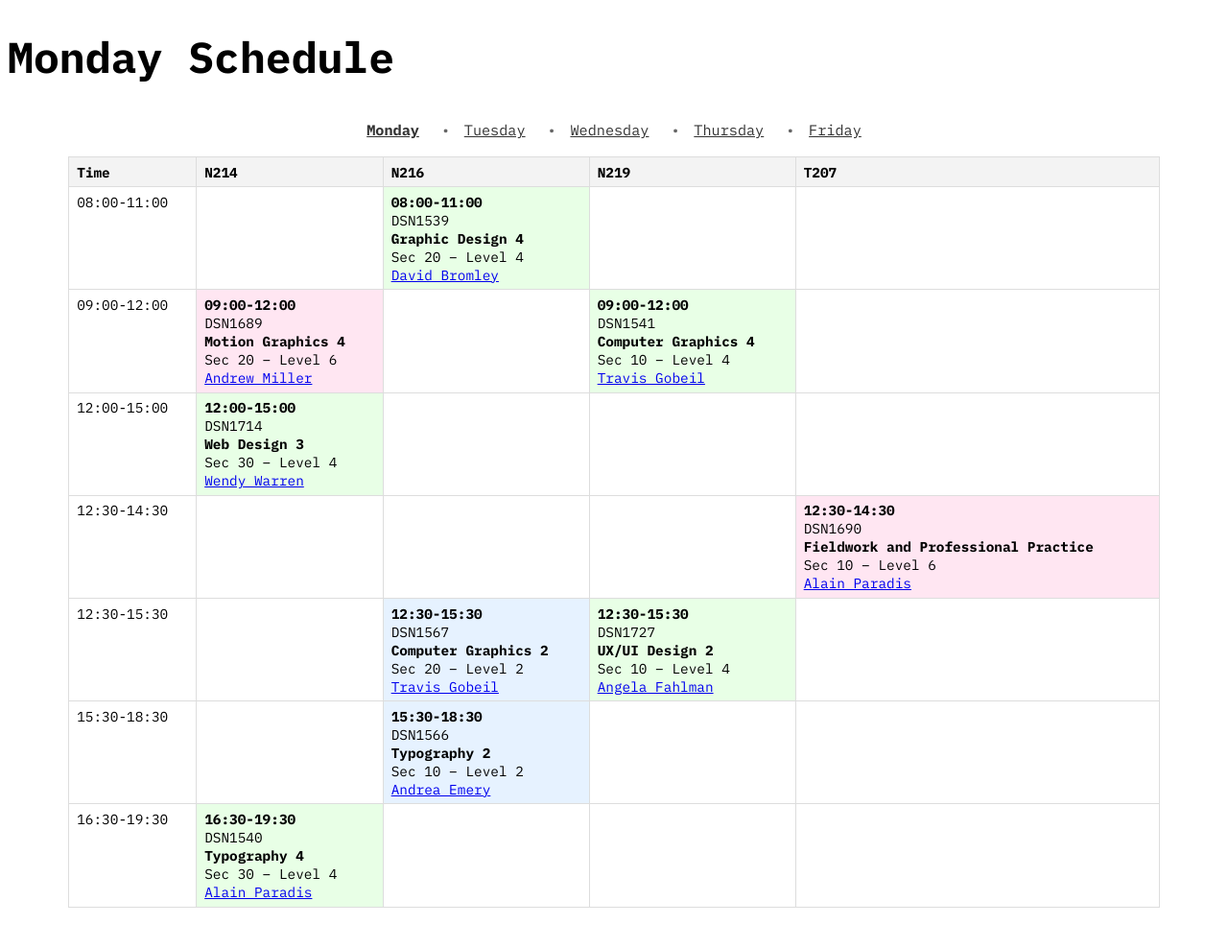
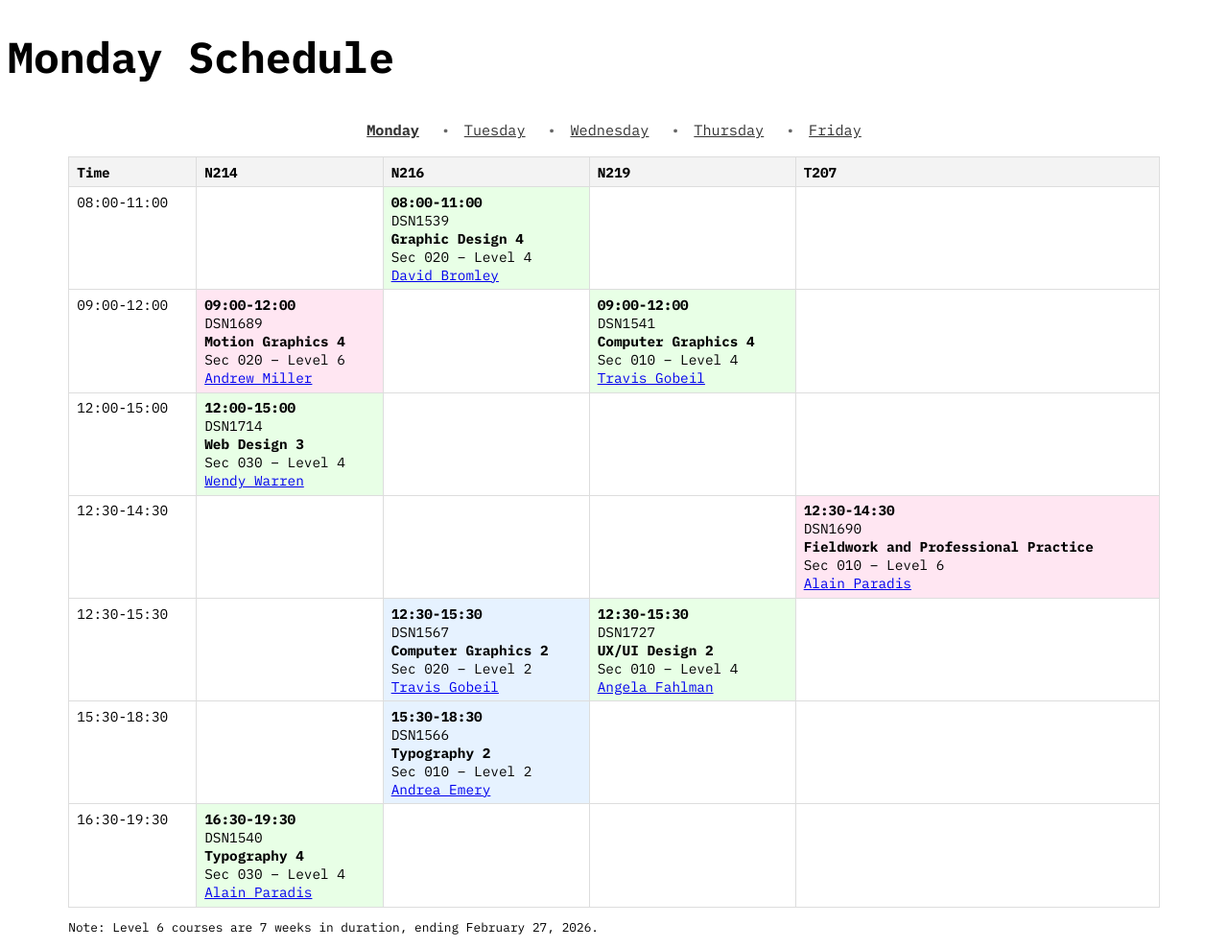
Before and after one commit to AlainParadis/ad, a Jekyll site: the page built from schedule/index.md, in a window 1280 px wide. Shown: the whole page at 96% size. Built offline with Jekyll 4.4.1, drawn with Linux system fonts in a browser that asks for light colours; before the commit the page ends 958 px from its top, so only the background shows below that.

Commit message:
update 26W schedule

```diff
--- a/_config.yml
+++ b/_config.yml
@@ -3,7 +3,7 @@
 email: paradia@algonquincollege.ca
 description:
 baseurl: ""
-url: "https://alainparadis.github.io/ad/"
+url: ""
 twitter_username: "@algonquindesign"
 github_username:  "@algonquindesign"
 
--- a/_data/schedule-26w.csv
+++ b/_data/schedule-26w.csv
@@ -1,41 +1,41 @@
 Code,Courses,Section,Level,Day,Time,Room,Instructor,Email
-DSN1540,Typography 4,10,4,Thursday,11:00-14:00,N214,Alain Paradis,paradia@algonquincollege.com
-DSN1540,Typography 4,20,4,Friday,12:00-15:00,N214,Alain Paradis,paradia@algonquincollege.com
-DSN1540,Typography 4,30,4,Monday,16:30-19:30,N214,Alain Paradis,paradia@algonquincollege.com
-DSN1690,Fieldwork and Professional Practice,10,6,Monday,12:30-14:30,T207,Alain Paradis,paradia@algonquincollege.com
-DSN1729,UX/UI Design 4,10,6,Wednesday,18:00-21:00,N214,Alyster Mahoney,paradia@algonquincollege.com
-DSN1729,UX/UI Design 4,20,6,Thursday,18:00-21:00,N214,Alyster Mahoney,paradia@algonquincollege.com
-DSN1566,Typography 2,10,2,Monday,15:30-18:30,N216,Andrea Emery,emerya@algonquincollege.com
-DSN1698,Concept Sketching 2,10,2,Friday,12:00-14:00,N103,Andrea Emery,emerya@algonquincollege.com
-DSN1565,Graphic Design 2,20,2,Tuesday,11:00-14:00,N214,Andrea Emery,emerya@algonquincollege.com
-DSN1566,Typography 2,20,2,Tuesday,16:00-19:00,N216,Andrea Emery,emerya@algonquincollege.com
-DSN1698,Concept Sketching 2,20,2,Thursday,08:00-10:00,N103,Andrea Emery,emerya@algonquincollege.com
-DSN1669,Motion Graphics 2,10,4,Tuesday,13:00-16:00,N216,Andrew Miller,millera1@algonquincollege.com
-DSN1669,Motion Graphics 2,20,4,Thursday,09:00-12:00,N216,Andrew Miller,millera1@algonquincollege.com
-DSN1669,Motion Graphics 2,30,4,Tuesday,09:00-12:00,N216,Andrew Miller,millera1@algonquincollege.com
-DSN1689,Motion Graphics 4,10,6,Wednesday,11:00-14:00,N214,Andrew Miller,millera1@algonquincollege.com
-DSN1689,Motion Graphics 4,20,6,Monday,09:00-12:00,N214,Andrew Miller,millera1@algonquincollege.com
-DSN1727,UX/UI Design 2,10,4,Monday,12:30-15:30,N219,Angela Fahlman,fahlmaa@algonquincollege.com
-DSN1727,UX/UI Design 2,20,4,Friday,08:00-11:00,N219,Angela Fahlman,fahlmaa@algonquincollege.com
-DSN1541,Computer Graphics 4,30,4,Thursday,08:30-11:30,N219,Angela Fahlman,fahlmaa@algonquincollege.com
-DSN1727,UX/UI Design 2,30,4,Friday,12:00-15:00,N219,Angela Fahlman,fahlmaa@algonquincollege.com
-DSN1685,Computer Graphics 6,10,6,Tuesday,18:00-21:00,N214,Anish Parmar,parmara@algonquincollege.com
-DSN1685,Computer Graphics 6,20,6,Wednesday,18:00-21:00,N216,Anish Parmar,parmara@algonquincollege.com
-DSN1565,Graphic Design 2,10,2,Friday,08:00-11:00,N216,David Bromley,bromled@algonquincollege.com
-DSN1539,Graphic Design 4,10,4,Friday,12:00-15:00,N216,David Bromley,bromled@algonquincollege.com
-DSN1539,Graphic Design 4,20,4,Monday,08:00-11:00,N216,David Bromley,bromled@algonquincollege.com
-DSN1539,Graphic Design 4,30,4,Thursday,12:00-15:00,N216,David Bromley,bromled@algonquincollege.com
-DSN1684,Graphic Design 6,10,6,Thursday,15:00-18:00,N216,Jamie McLennan,mclennj@algonquincollege.com
-DSN1684,Graphic Design 6,20,6,Wednesday,14:00-17:00,N214,Jamie McLennan,mclennj@algonquincollege.com
+DSN1540,Typography 4,010,4,Thursday,11:00-14:00,N214,Alain Paradis,paradia@algonquincollege.com
+DSN1540,Typography 4,020,4,Friday,12:00-15:00,N214,Alain Paradis,paradia@algonquincollege.com
+DSN1540,Typography 4,030,4,Monday,16:30-19:30,N214,Alain Paradis,paradia@algonquincollege.com
+DSN1690,Fieldwork and Professional Practice,010,6,Monday,12:30-14:30,T207,Alain Paradis,paradia@algonquincollege.com
+DSN1729,UX/UI Design 4,010,6,Wednesday,18:00-21:00,N214,Alyster Mahoney,paradia@algonquincollege.com
+DSN1729,UX/UI Design 4,020,6,Thursday,18:00-21:00,N214,Alyster Mahoney,paradia@algonquincollege.com
+DSN1566,Typography 2,010,2,Monday,15:30-18:30,N216,Andrea Emery,emerya@algonquincollege.com
+DSN1698,Concept Sketching 2,010,2,Friday,12:00-14:00,N103,Andrea Emery,emerya@algonquincollege.com
+DSN1565,Graphic Design 2,020,2,Tuesday,11:00-14:00,N214,Andrea Emery,emerya@algonquincollege.com
+DSN1566,Typography 2,020,2,Tuesday,16:00-19:00,N216,Andrea Emery,emerya@algonquincollege.com
+DSN1698,Concept Sketching 2,020,2,Thursday,08:00-10:00,N103,Andrea Emery,emerya@algonquincollege.com
+DSN1669,Motion Graphics 2,010,4,Tuesday,13:00-16:00,N216,Andrew Miller,millera1@algonquincollege.com
+DSN1669,Motion Graphics 2,020,4,Thursday,09:00-12:00,N216,Andrew Miller,millera1@algonquincollege.com
+DSN1669,Motion Graphics 2,030,4,Tuesday,09:00-12:00,N216,Andrew Miller,millera1@algonquincollege.com
+DSN1689,Motion Graphics 4,010,6,Wednesday,11:00-14:00,N214,Andrew Miller,millera1@algonquincollege.com
+DSN1689,Motion Graphics 4,020,6,Monday,09:00-12:00,N214,Andrew Miller,millera1@algonquincollege.com
+DSN1727,UX/UI Design 2,010,4,Monday,12:30-15:30,N219,Angela Fahlman,fahlmaa@algonquincollege.com
+DSN1727,UX/UI Design 2,020,4,Friday,08:00-11:00,N219,Angela Fahlman,fahlmaa@algonquincollege.com
+DSN1541,Computer Graphics 4,030,4,Thursday,08:30-11:30,N219,Angela Fahlman,fahlmaa@algonquincollege.com
+DSN1727,UX/UI Design 2,030,4,Friday,12:00-15:00,N219,Angela Fahlman,fahlmaa@algonquincollege.com
+DSN1685,Computer Graphics 6,010,6,Tuesday,18:00-21:00,N214,Anish Parmar,parmara@algonquincollege.com
+DSN1685,Computer Graphics 6,020,6,Wednesday,18:00-21:00,N216,Anish Parmar,parmara@algonquincollege.com
+DSN1565,Graphic Design 2,010,2,Friday,08:00-11:00,N216,David Bromley,bromled@algonquincollege.com
+DSN1539,Graphic Design 4,010,4,Friday,12:00-15:00,N216,David Bromley,bromled@algonquincollege.com
+DSN1539,Graphic Design 4,020,4,Monday,08:00-11:00,N216,David Bromley,bromled@algonquincollege.com
+DSN1539,Graphic Design 4,030,4,Thursday,12:00-15:00,N216,David Bromley,bromled@algonquincollege.com
+DSN1684,Graphic Design 6,010,6,Thursday,15:00-18:00,N216,Jamie McLennan,mclennj@algonquincollege.com
+DSN1684,Graphic Design 6,020,6,Wednesday,14:00-17:00,N214,Jamie McLennan,mclennj@algonquincollege.com
 ENL1950A,Communications for Graphic Design,300,2,Wednesday,09:00-11:00,B182,Kate Corsten,corstek@algonquincollege.com
 ENL1950A,Communications for Graphic Design,310,2,Thursday,12:00-14:00,A2007,Kate Corsten,corstek@algonquincollege.com
 DSN1731,Innovative Strategies,350,6,ASYNC,ASYNC,ASYNC,Michael Ball,
-DSN1567,Computer Graphics 2,10,2,Wednesday,12:30-15:30,N216,Travis Gobeil,gobeilt@algonquincollege.com
-DSN1567,Computer Graphics 2,20,2,Monday,12:30-15:30,N216,Travis Gobeil,gobeilt@algonquincollege.com
-DSN1541,Computer Graphics 4,10,4,Monday,09:00-12:00,N219,Travis Gobeil,gobeilt@algonquincollege.com
-DSN1541,Computer Graphics 4,20,4,Wednesday,09:00-12:00,N219,Travis Gobeil,gobeilt@algonquincollege.com
-DSN1712,Web Design 1,10,2,Thursday,08:00-11:00,N214,Wendy Warren,warrenw@algonquincollege.com
-DSN1712,Web Design 1,20,2,Friday,08:00-11:00,N214,Wendy Warren,warrenw@algonquincollege.com
-DSN1714,Web Design 3,10,4,Wednesday,08:00-11:00,N214,Wendy Warren,warrenw@algonquincollege.com
-DSN1714,Web Design 3,20,4,Tuesday,08:00-11:00,N214,Wendy Warren,warrenw@algonquincollege.com
-DSN1714,Web Design 3,30,4,Monday,12:00-15:00,N214,Wendy Warren,warrenw@algonquincollege.com
+DSN1567,Computer Graphics 2,010,2,Wednesday,12:30-15:30,N216,Travis Gobeil,gobeilt@algonquincollege.com
+DSN1567,Computer Graphics 2,020,2,Monday,12:30-15:30,N216,Travis Gobeil,gobeilt@algonquincollege.com
+DSN1541,Computer Graphics 4,010,4,Monday,09:00-12:00,N219,Travis Gobeil,gobeilt@algonquincollege.com
+DSN1541,Computer Graphics 4,020,4,Wednesday,09:00-12:00,N219,Travis Gobeil,gobeilt@algonquincollege.com
+DSN1712,Web Design 1,010,2,Thursday,08:00-11:00,N214,Wendy Warren,warrenw@algonquincollege.com
+DSN1712,Web Design 1,020,2,Friday,08:00-11:00,N214,Wendy Warren,warrenw@algonquincollege.com
+DSN1714,Web Design 3,010,4,Wednesday,08:00-11:00,N214,Wendy Warren,warrenw@algonquincollege.com
+DSN1714,Web Design 3,020,4,Tuesday,08:00-11:00,N214,Wendy Warren,warrenw@algonquincollege.com
+DSN1714,Web Design 3,030,4,Monday,12:00-15:00,N214,Wendy Warren,warrenw@algonquincollege.com
--- a/_includes/schedule-nav.html
+++ b/_includes/schedule-nav.html
@@ -8,25 +8,25 @@
     </li>
     <li>
       <a
-        href="{{ '/tuesday/' | relative_url }}"
+        href="{{ '/schedule/tuesday/' | relative_url }}"
         class="{% if page.day == 'Tuesday' %}is-current-day{% endif %}"
       >Tuesday</a>
     </li>
     <li>
       <a
-        href="{{ '/wednesday/' | relative_url }}"
+        href="{{ '/schedule/wednesday/' | relative_url }}"
         class="{% if page.day == 'Wednesday' %}is-current-day{% endif %}"
       >Wednesday</a>
     </li>
     <li>
       <a
-        href="{{ '/thursday/' | relative_url }}"
+        href="{{ '/schedule/thursday/' | relative_url }}"
         class="{% if page.day == 'Thursday' %}is-current-day{% endif %}"
       >Thursday</a>
     </li>
     <li>
       <a
-        href="{{ '/friday/' | relative_url }}"
+        href="{{ '/schedule/friday/' | relative_url }}"
         class="{% if page.day == 'Friday' %}is-current-day{% endif %}"
       >Friday</a>
     </li>
--- a/_layouts/day-schedule.html
+++ b/_layouts/day-schedule.html
@@ -23,7 +23,7 @@
 </main>
 <footer>
 	<p>
-
+    Note: Level 6 courses are 7 weeks in duration, ending February 27, 2026.
 	</p>
 </footer>
 </body>
--- a/css/schedule.css
+++ b/css/schedule.css
@@ -80,5 +80,8 @@
   cursor: default;
 }
 footer {
-    font-size: 0.8rem;
+  width: 90%;
+  border-collapse: collapse;
+  font-size: 0.8rem;
+  margin: 0 auto 0 auto;
 }
```
